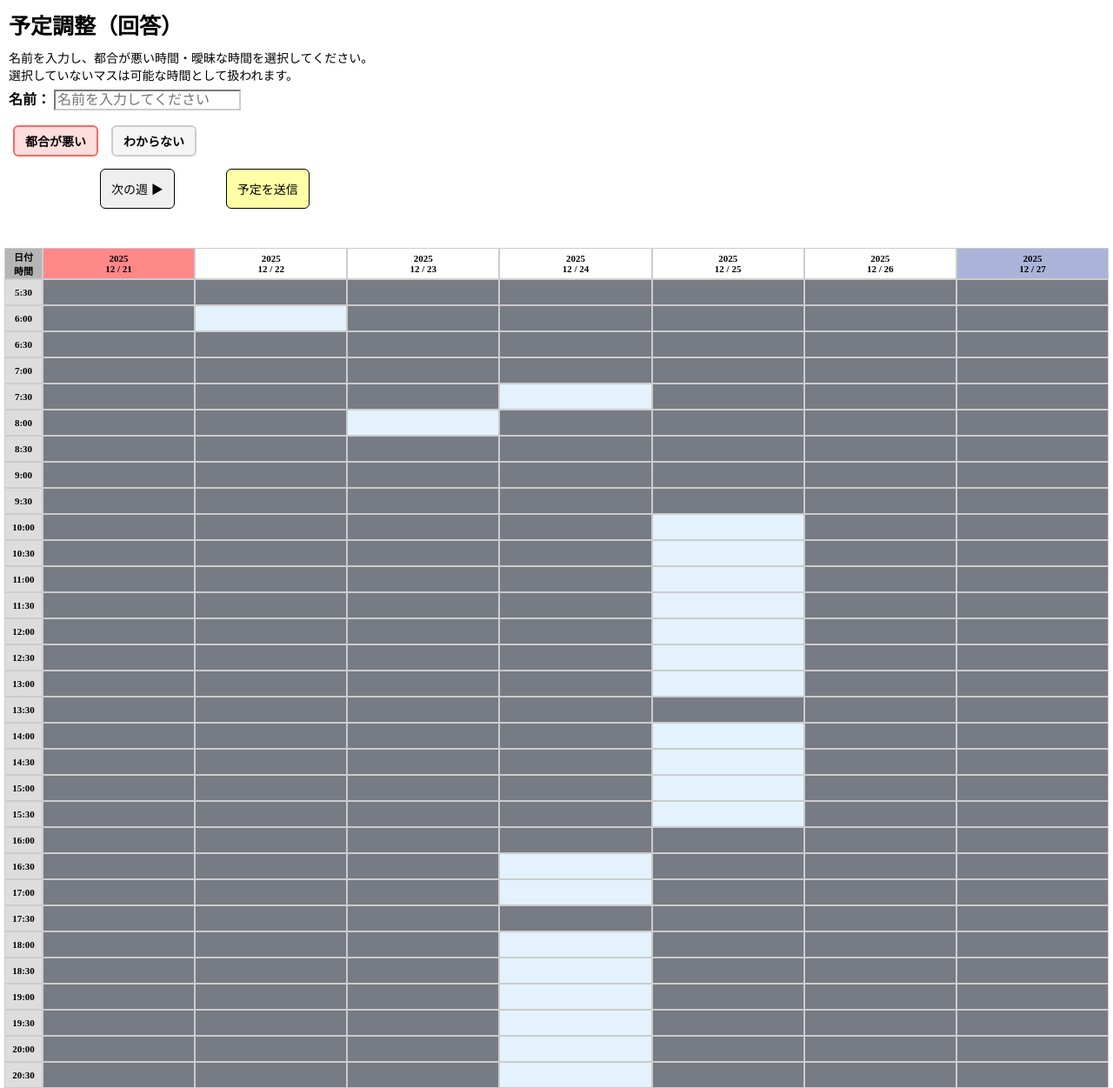
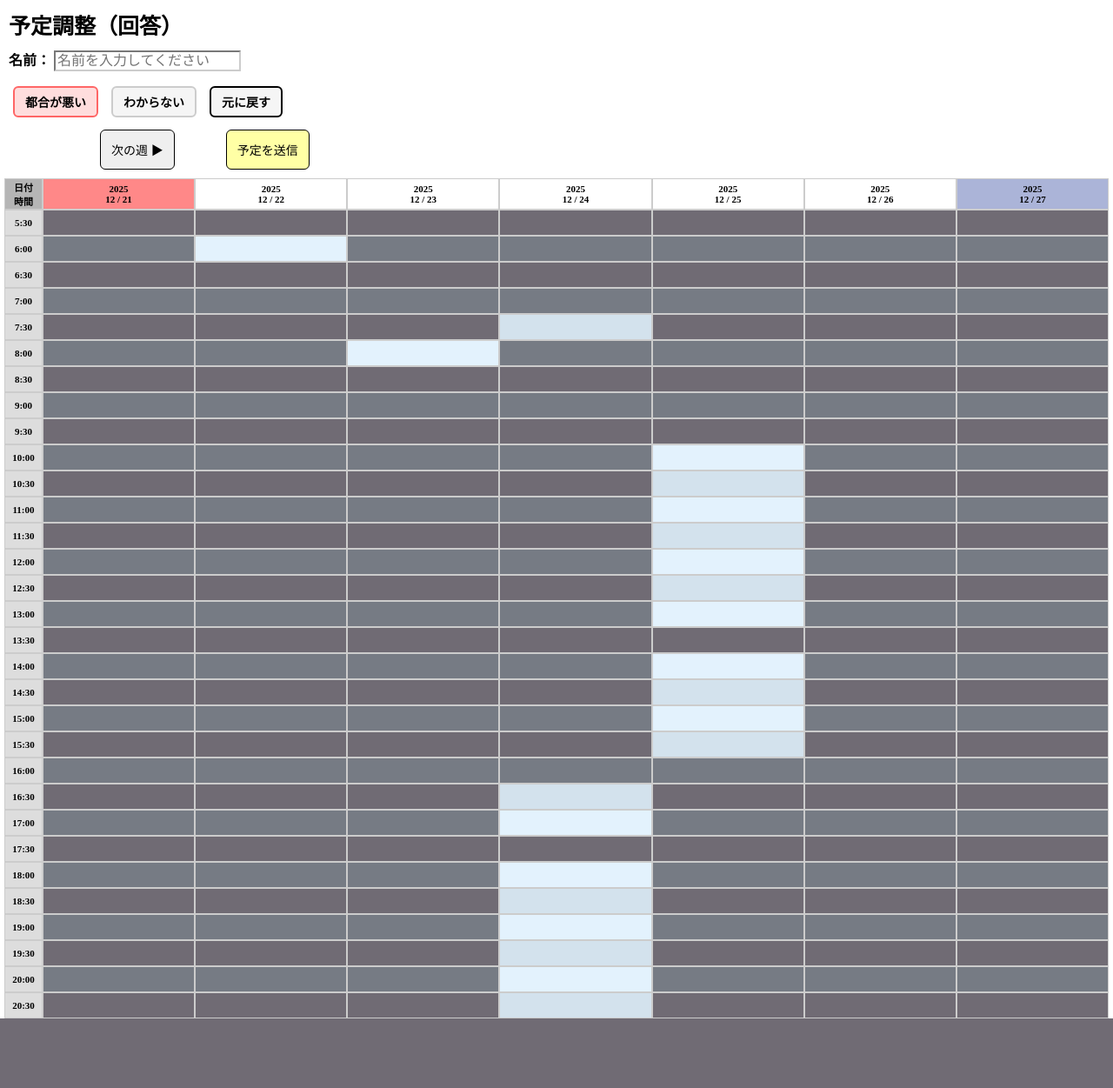
Before and after one commit to Muu3389/schedule_app, a Flask app: page /0f0ce8226d05f97d/answer in a window 1280 px wide. Shown: the whole page at 87% size. After the commit the page ends 1171 px from the top, so only its background shows below. Run offline with Flask 3, Linux system fonts and the light colour scheme; lists and menus that the app fills with data are empty.

Commit message:
UI調整２ スケジュール作成でタッチも可能に リセットボタン追加

```diff
--- a/static/create.js
+++ b/static/create.js
@@ -72,7 +72,7 @@ function rebuild() {
             if (!dragAdd && state.has(moveKey)) toggle(el, moveKey);
         }, { passive: false });
 
-        td.addEventListener("touchend", () => {
+        td.addEventListener("touchend", (e) => {
             const elapsed = Date.now() - touchStartTime;
 
             // 短タップ（0.3秒未満 ＆ 移動なし）
@@ -82,6 +82,8 @@ function rebuild() {
             }
 
             isDrag = false;
+            e.preventDefault();
+            e.stopPropagation();
         });
 
         // ===== PC（マウス）=====
--- a/static/css/base.css
+++ b/static/css/base.css
@@ -1,21 +1,31 @@
 body {
     margin: 0;
+    cursor:default;
+    overflow: auto;
 }
 
 .header {
     position: fixed;
     top: 0;
     padding-left: 10px;
-    width: calc(100% - 10px);
-    background: white;
+    background: #ffffff;
     z-index: 90;
     height: var(--header-h);
 }
 
+@media screen and (max-width: 399px) {
+    .header {
+        width: 390px;
+        overflow: scroll;
+    }
+}
+
+@media screen and (min-width: 400px) {
+    .header { width: calc(100% - 10px);}
+}
+
 .footer {
     position: static;
-    /* margin-top: calc(--header-h + 230px); */
-    /* left: 400px; */
     background: white;
     padding: 12px;
     z-index: 50;
@@ -32,6 +42,7 @@ p {
 }
 
 button {
+    cursor: pointer;
     margin: 7px 5px;
     padding:12px 12px;
     border: 1px solid #000000;
@@ -65,6 +76,15 @@ table {
     margin-top: var(--header-h);
 }
 
+.table-wrapper {
+    overflow-x: hidden;
+    width: 100%;
+}
+
+#grid {
+    transition: transform 0.3s ease;
+}
+
 th,
 td {
     cursor: pointer;
@@ -81,14 +101,17 @@ td.disabled {
     cursor: not-allowed;
 }
 
-td.disabled:hover {
-    background-color: #767b84ff;
+tr:nth-child(even) td.disabled {
+    background-color: #706b74ff;
 }
 
-/* ===== 有効マス（未選択） ===== */
+/* 有効マス（未選択) */
 td.available {
     background-color: #e3f2fd;
-    /* 青 */
+}
+
+tr:nth-child(even) td.available {
+    background-color: #d3e2ed;
 }
 
 /* ===== 集計用 ===== */
--- a/static/css/create.css
+++ b/static/css/create.css
@@ -1,7 +1,11 @@
 :root {
-    --header-h: 145px;
+    --header-h: 140px;
 }
 
 .selected {
     background: #b6e3ff;
 }
+
+tr:nth-child(even) .selected {
+    background-color: #b0d3ff;
+}
--- a/static/css/schedule.css
+++ b/static/css/schedule.css
@@ -1,24 +1,33 @@
 :root {
-    --header-h: 285px;
+    --header-h: 205px;
 }
 
+/* 入力欄 */
 input {
     margin-bottom: 10px;
     font-size: 16px;
     border-color: #cccccc;
 }
 
+/* 都合が悪いマス */
 .bad {
     background: #f6b6b6;
-    border-color: red;
 }
 
+tr:nth-child(even) .bad {
+    background-color: #e6a6a6;
+}
+
+/* わからないマス */
 .unknown {
     background: #f6e6b6;
-    border-color: orange;
 }
 
-/* モードボタン共通 */
+tr:nth-child(even) .unknown {
+    background-color: #e6d6a6;
+}
+
+/* モードボタン */
 .mode-btn {
     padding: 6px 12px;
     margin-right: 6px;
@@ -28,7 +37,6 @@ input {
     font-weight: bold;
 }
 
-/* アクティブ状態 */
 .mode-btn.bad {
     background: #ffdddd;
     border-color: #ff6666;
@@ -39,14 +47,6 @@ input {
     border-color: #ffcc00;
 }
 
-/* ===== 選択不可マス ===== */
-td.disabled {
-    background-color: #767b84;
-    /* グレー */
-    cursor: not-allowed;
+#resetBtn {
+    border-color: #000000;
 }
-
-/* ホバーしても色変えない */
-td.disabled:hover {
-    background-color: #767b84;
-}
--- a/static/css/summary.css
+++ b/static/css/summary.css
@@ -1,5 +1,5 @@
 :root {
-    --header-h: 195px;
+    --header-h: 145px;
 }
 
 a {
--- a/static/schedule.js
+++ b/static/schedule.js
@@ -175,10 +175,14 @@ function setMode(m) {
 
 // =====================
 function submit() {
-    const name = document.getElementById("name").value.trim();
+    let name = document.getElementById("name").value.trim();
     if (!name) {
-        alert("名前を入力してください！");
-        return;
+        // alert("名前を入力してください！");
+        while (!name || name === "") {
+            name = prompt("名前を入力してください！");
+            if (name === null) return;
+        }
+        // return;
     }
 
     const selections = Object.entries(state).map(([key, status]) => {
--- a/static/summary.js
+++ b/static/summary.js
@@ -101,6 +101,7 @@ function showDetail(td, key) {
     const rect = td.getBoundingClientRect();
     popup.style.left = rect.left + "px";
     popup.style.top = rect.bottom + window.scrollY + "px";
+    popup.style.opacity = 0.85;
 }
 
 function hideDetail() {
--- a/templates/create.html
+++ b/templates/create.html
@@ -19,7 +19,9 @@
         <button class="submit-btn" onclick="create()">この時間帯で作成</button>
     </div>
 
-    <table id="grid"></table>
+    <div class="table-wrapper">
+        <table id="grid"></table>
+    </div>
 
     <script>
         const START_DATE = "{{ start_date }}";
--- a/templates/schedule.html
+++ b/templates/schedule.html
@@ -14,7 +14,6 @@
 <body>
     <div class="header">
         <h2>予定調整（回答）</h2>
-        <p>名前を入力し、都合が悪い時間・曖昧な時間を選択してください。<br>選択していないマスは可能な時間として扱われます。</p>
 
         <strong>名前：</strong>
         <input id="name" type="text" placeholder="名前を入力してください">
@@ -23,6 +22,7 @@
 
         <button id="badBtn" class="mode-btn" onclick="setMode('bad')">都合が悪い</button>
         <button id="unknownBtn" class="mode-btn" onclick="setMode('unknown')">わからない</button>
+        <button id="resetBtn" class="mode-btn" onclick="location.reload()">元に戻す</button>
 
         <br>
 
--- a/templates/summary.html
+++ b/templates/summary.html
@@ -13,7 +13,6 @@
 <body>
     <div class="header">
         <h2>集計画面</h2>
-        <p>文字の大きさなどの設定によってはフォーマットが崩れることがあります</p>
         <a href="/{{ schedule_id }}/answer">▶ 回答する</a>
 
         <br>
```
Also changed, not shown: schedule.db.
